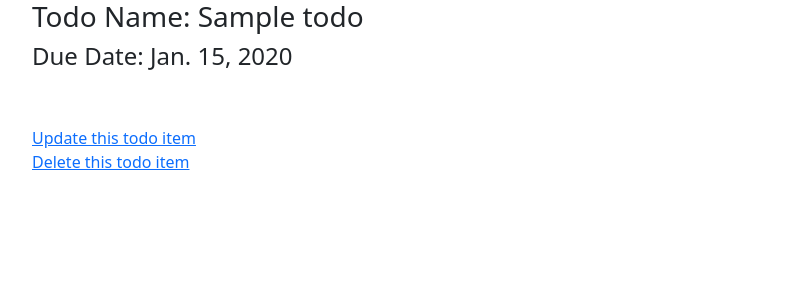
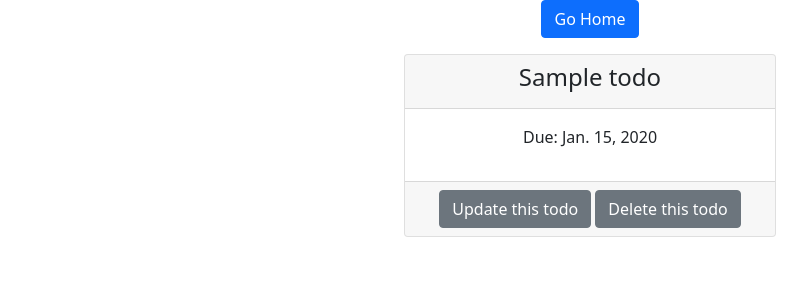
Before and after one commit to ticotheps/django-crash-course, a Django app: page /1/ in a window 1280 px wide. Shown: the top 300 px of the page, without its empty margins (50-857 px from the left). Run offline with Django 3.2, Linux system fonts and the light colour scheme; tables that the repository leaves empty hold one stand-in row (values such as "Sample post").

```diff
--- a/todo/templates/todo/todo_list.html
+++ b/todo/templates/todo/todo_list.html
@@ -1,6 +1,7 @@
 {% extends "base.html" %}
 
 {% block content %}
+    <div class="text-center">
         <h2 class="text-center mt-3 mb-5">
             {% if request.user.is_authenticated %}
                 Hi, {{ request.user.username }}!
@@ -13,7 +14,7 @@
             {% for todo in todo_list %}
                 <div class="card mt-3">
                     <div class="card-header">
-                    <a href="/{{ todo.id }}">{{ todo.name }}</a>
+                        <a class="nav-link" href="/{{ todo.id }}">{{ todo.name }}</a>
                     </div>
                     <div class="card-body">
                         <p>Due: {{ todo.due_date }}</p>
@@ -24,4 +25,5 @@
             <br/>
             <a class="btn btn-primary" href="/create">Create a New Todo</a>
         </div>
+    </div>
 {% endblock %}
--- a/todo/templates/todo/todo_read.html
+++ b/todo/templates/todo/todo_read.html
@@ -1,11 +1,19 @@
 {% extends "base.html" %}
 
 {% block content %}
-    <h3>Todo Name: {{ todo.name }}</h3>
-    <h4>Due Date: {{ todo.due_date }}</h4>
-    <br/>
-    <br/>
-    <a href="/{{ todo.id }}/update">Update this todo item</a>
-    <br/>
-    <a href="/{{ todo.id }}/delete">Delete this todo item</a>
+    <div class="col-4 offset-4 text-center">
+        <a href="/" class="btn btn-primary">Go Home</a>
+        <div class="card mt-3">
+            <div class="card-header">
+                <h4>{{ todo.name }}</h4>
+            </div>
+            <div class="card-body">
+                <p>Due: {{ todo.due_date }}</p>
+            </div>
+            <div class="card-footer">
+                <a href="/{{ todo.id }}/update" class="btn btn-secondary">Update this todo</a>
+                <a href="/{{ todo.id }}/delete" class="btn btn-secondary">Delete this todo</a>
+            </div>
+        </div>
+    </div>
 {% endblock %}
```
Also changed, not shown: todo/templates/todo/todo_create.html (+10 -6 lines). Lines whose indentation alone changed are shown as unchanged.
